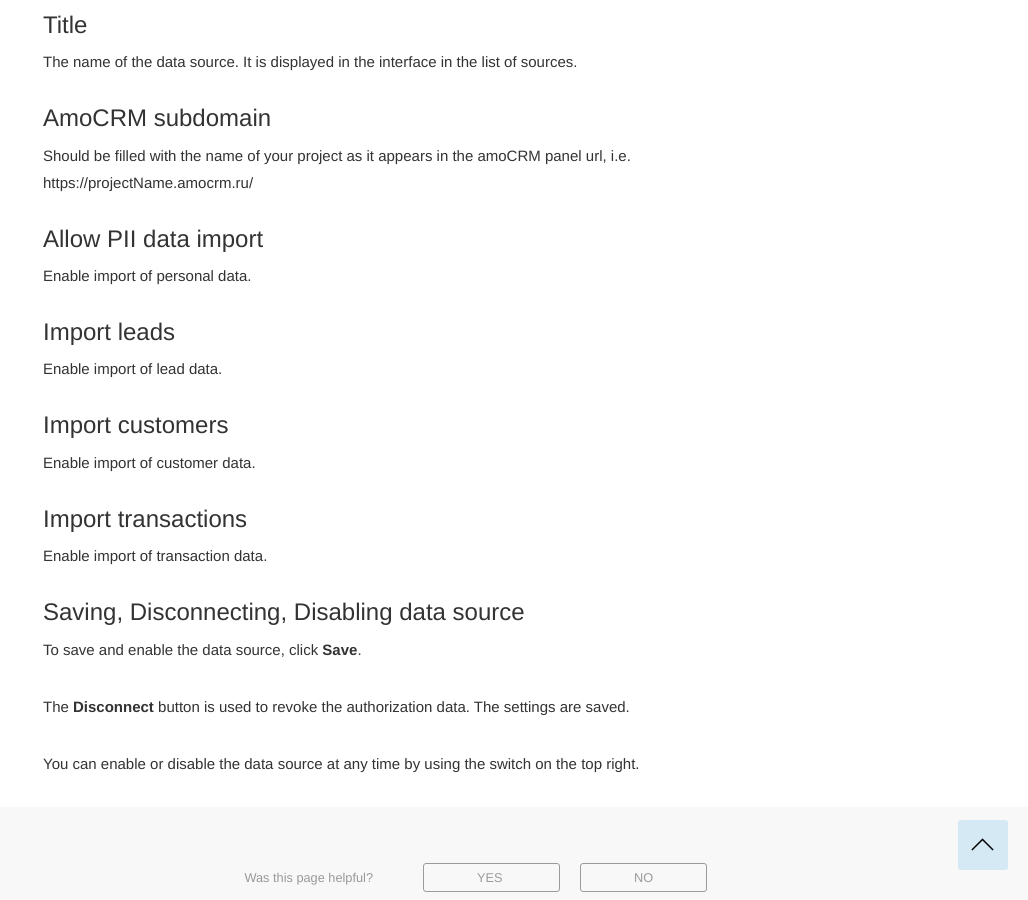
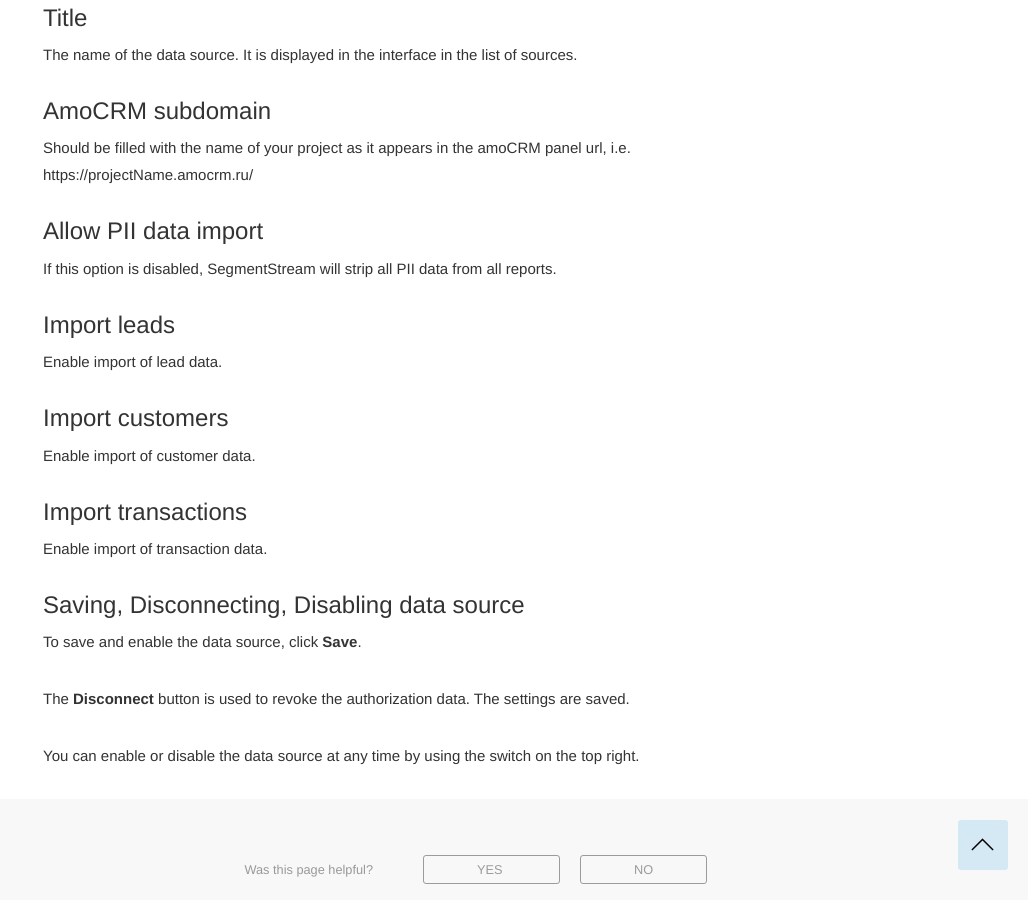
Before and after one commit to segmentstream-com/segmentstream-com.github.io, a Jekyll site: the page built from _docs/datasources/amocrm.md, in a window 1280 px wide and 900 px high, scrolled down 1834 px. Shown: the whole window, without its empty margins (252-1280 px from the left). Built offline with Jekyll 4.4.1, drawn with Linux system fonts in a browser that asks for light colours; nearby versions of some CDN libraries.

Commit message:
amoCRM update

```diff
--- a/_docs/datasources/amocrm.md
+++ b/_docs/datasources/amocrm.md
@@ -48,7 +48,7 @@
 Should be filled with the name of your project as it appears in the amoCRM panel url, i.e. https://projectName.amocrm.ru/
 
 ### <a name="allow-pii-data-import"></a>Allow PII data import
-Enable import of personal data.
+If this option is disabled, SegmentStream will strip all PII data from all reports.
 
 ### <a name="import-leads"></a>Import leads
 Enable import of lead data.
```
Also changed, not shown: img/amocrm.png.
